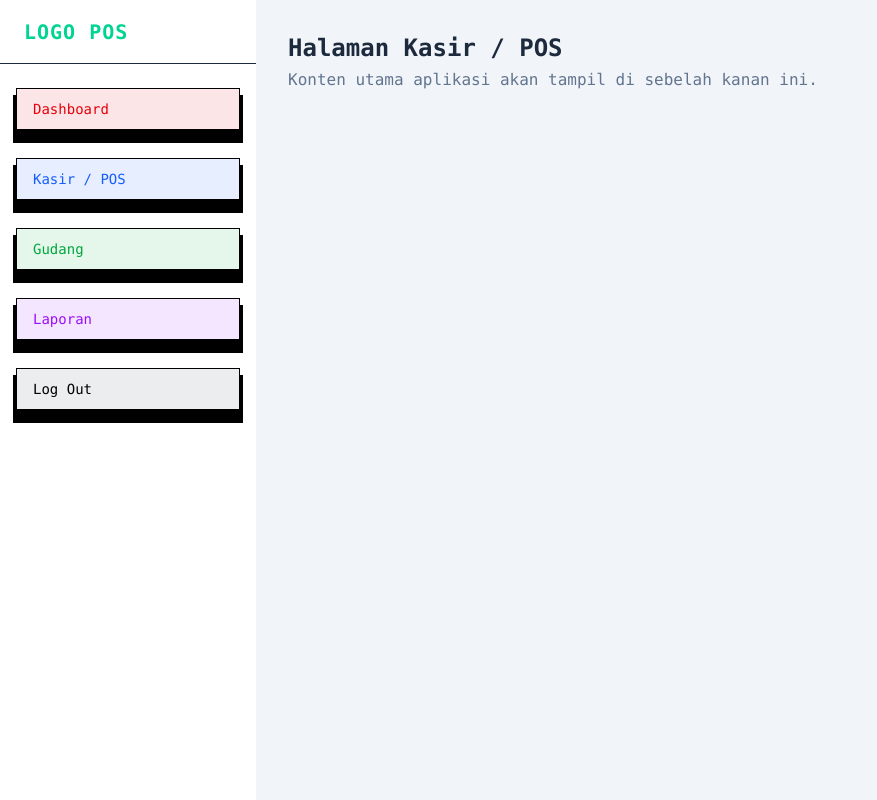
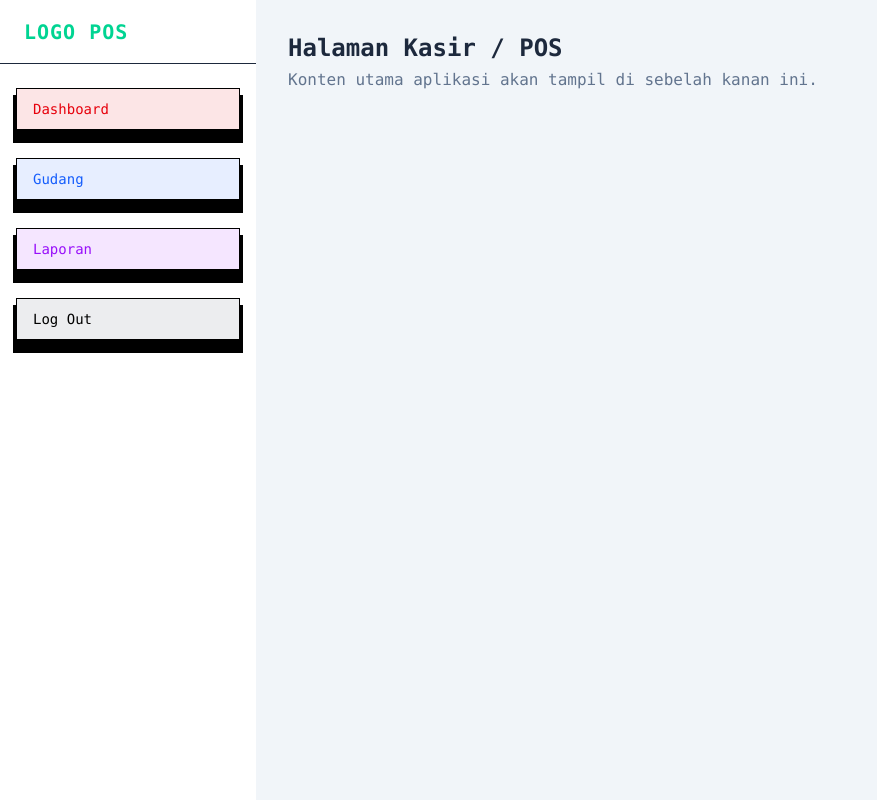
Before and after one commit to zennythlordmeister-alt/Flask_Project, a Flask app: page / in a window 1280 px wide. Shown: the whole page, without its empty margins (0-877 px from the left). Run offline with Flask 3, Linux system fonts and the light colour scheme; a user stored in the database is signed in.

Commit message:
Hapus Sidebar : Kasir

```diff
--- a/templates/sidebar.html
+++ b/templates/sidebar.html
@@ -14,12 +14,7 @@
                     </a>
                 </li>
                 <li>
-                    <a href="#" class="text-blue-600 bg-blue-600/10 hover:bg-blue-600 flex items-center px-4 py-2.5 text-black hover:text-white transition shade">
-                        Kasir / POS
-                    </a>
-                </li>
-                <li>
-                    <a href="/gudang" class="text-green-600 bg-green-600/10 hover:bg-green-600 flex items-center px-4 py-2.5 text-black hover:text-white transition shade">
+                    <a href="/gudang" class="text-blue-600 bg-blue-600/10 hover:bg-blue-600 flex items-center px-4 py-2.5 text-black hover:text-white transition shade">
                         Gudang
                     </a>
                 </li>
```
Also changed, not shown: 1 other file.
